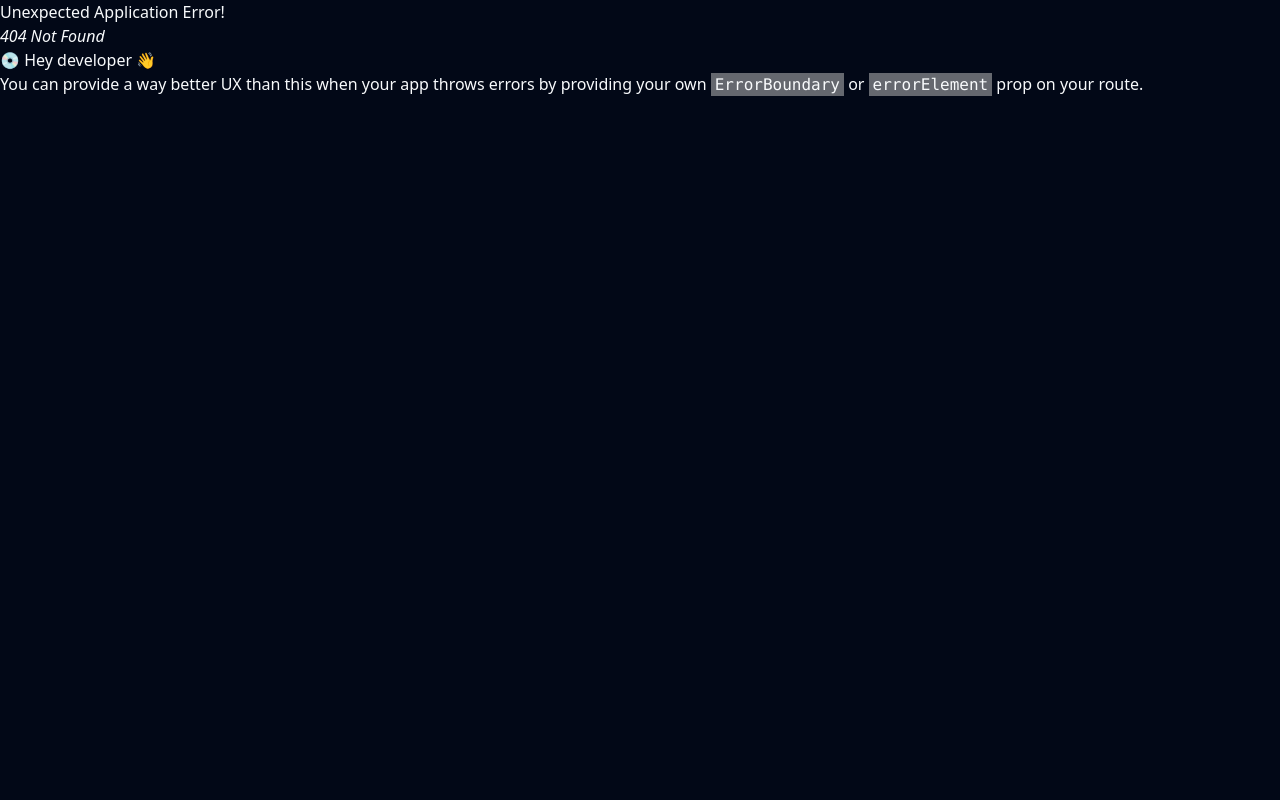
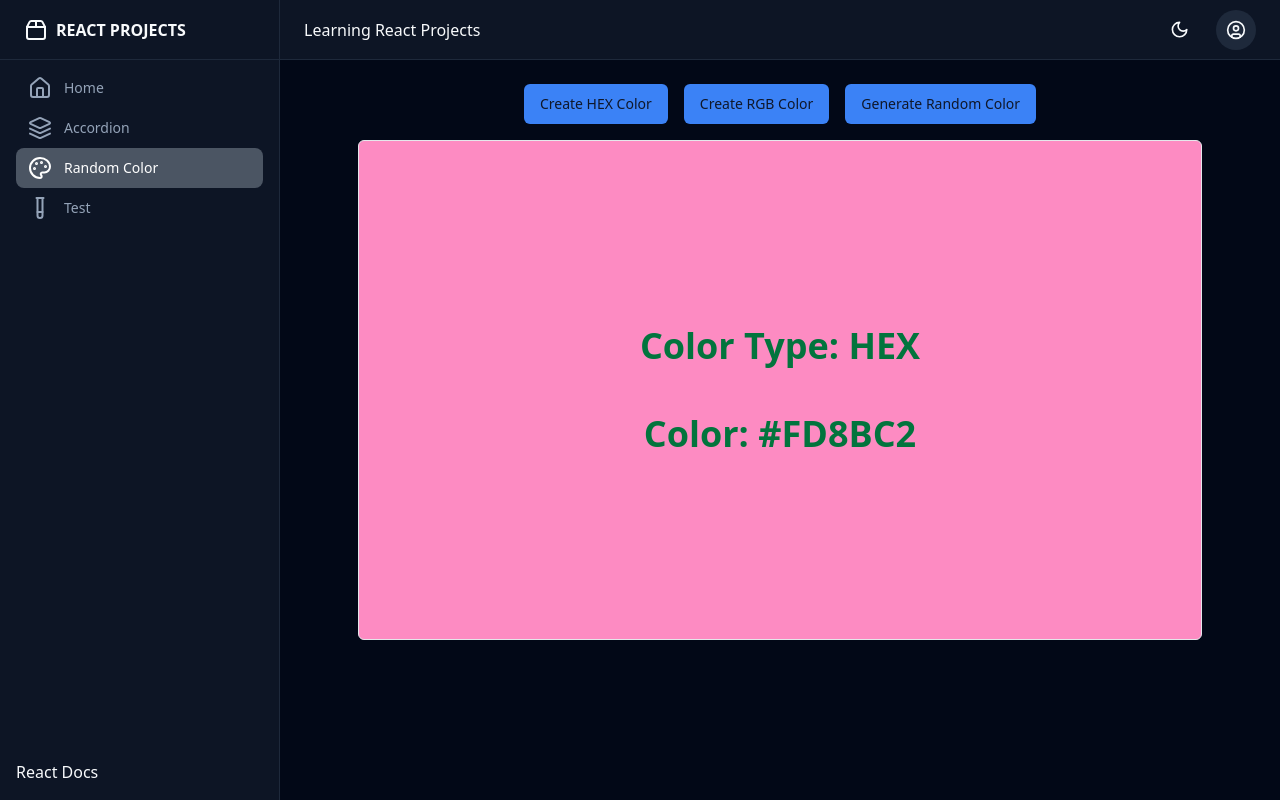
Before and after one commit to turnacaner53/react-tuto-dashboard, a React (Vite) app: page /random-color in a window 1280 px wide. Before the commit this address had no page. Built offline with nearby package versions, Linux system fonts and the light colour scheme.

Commit message:
Random Color example

```diff
--- /dev/null
+++ b/src/pages/RandomColor.jsx
@@ -0,0 +1,67 @@
+import { useEffect, useState } from 'react';
+
+import { cn } from '@/lib/utils';
+
+import { Button } from '@/components/ui/button';
+
+const RandomColor = () => {
+  const [typeOfColor, setTypeOfColor] = useState('hex');
+  const [color, setColor] = useState('#000000');
+
+  const randomColor = (length) => {
+    return Math.floor(Math.random() * length);
+  };
+
+  const handleCreateHexColor = () => {
+    const hex = [0, 1, 2, 3, 4, 5, 6, 7, 8, 9, 'A', 'B', 'C', 'D', 'E', 'F'];
+    let hexColor = '#';
+
+    for (let i = 0; i < 6; i++) {
+      hexColor += hex[randomColor(hex.length)];
+    }
+
+    console.log(hexColor);
+    setColor(() => hexColor);
+  };
+
+  const handleCreateRgbColor = () => {
+    const r = randomColor(256);
+    const g = randomColor(256);
+    const b = randomColor(256);
+
+    setColor(`rgb(${r}, ${g}, ${b})`);
+  };
+
+  useEffect(() => {
+    if (typeOfColor === 'hex') handleCreateHexColor();
+    else if (typeOfColor === 'rgb') handleCreateRgbColor();
+  }, [typeOfColor]);
+
+  return (
+    <div className='container flex flex-col items-center gap-4'>
+      <div className='flex flex-wrap items-center justify-center gap-4'>
+        <Button onClick={() => setTypeOfColor('hex')}>Create HEX Color</Button>
+        <Button onClick={() => setTypeOfColor('rgb')}>Create RGB Color</Button>
+        <Button onClick={typeOfColor === 'hex' ? handleCreateHexColor : handleCreateRgbColor}>
+          Generate Random Color
+        </Button>
+      </div>
+      <div
+        style={{ backgroundColor: color }}
+        className={`flex h-[500px] w-[95%] flex-col items-center justify-center gap-8 rounded-md border border-black dark:border-gray-200`}>
+        <p
+          style={{ color: color }}
+          className='py-2 text-center text-4xl font-bold invert'>
+          Color Type: <span className='uppercase'>{typeOfColor}</span>
+        </p>
+        <h2
+          style={{ color: color }}
+          className='py-2 text-center text-4xl font-bold invert'>
+          Color: {color}
+        </h2>
+      </div>
+    </div>
+  );
+};
+
+export default RandomColor;
--- a/src/routes/Router.jsx
+++ b/src/routes/Router.jsx
@@ -4,6 +4,7 @@ import MainLayout from '@/layouts/MainLayout';
 import Home from '@/pages/Home';
 import Test from '@/pages/Test';
 import Accordion from '@/pages/Accordion';
+import RandomColor from '@/pages/RandomColor';
 
 const router = createBrowserRouter(
   createRoutesFromElements(
@@ -11,6 +12,7 @@ const router = createBrowserRouter(
       <Route path='/' element={<MainLayout />}>
         <Route index element={<Home />} />
         <Route path='accordion' element={<Accordion />} />
+         <Route path='random-color' element={<RandomColor />} />
         <Route path='test' element={<Test />} />
       </Route>
     </>,
--- a/src/routes/sidebar-nav.jsx
+++ b/src/routes/sidebar-nav.jsx
@@ -1,7 +1,8 @@
-import { Home, Layers, TestTube } from 'lucide-react';
+import { Home, Layers, Palette, TestTube } from 'lucide-react';
 
 export const SIDEBAR_NAV = [
   { path: '/', label: 'Home', icon: <Home /> },
   { path: '/accordion', label: 'Accordion', icon: <Layers /> },
+  { path: '/random-color', label: 'Random Color', icon: <Palette /> },
   { path: '/test', label: 'Test', icon: <TestTube /> },
 ];
```
Also changed, not shown: .prettierrc.cjs.
